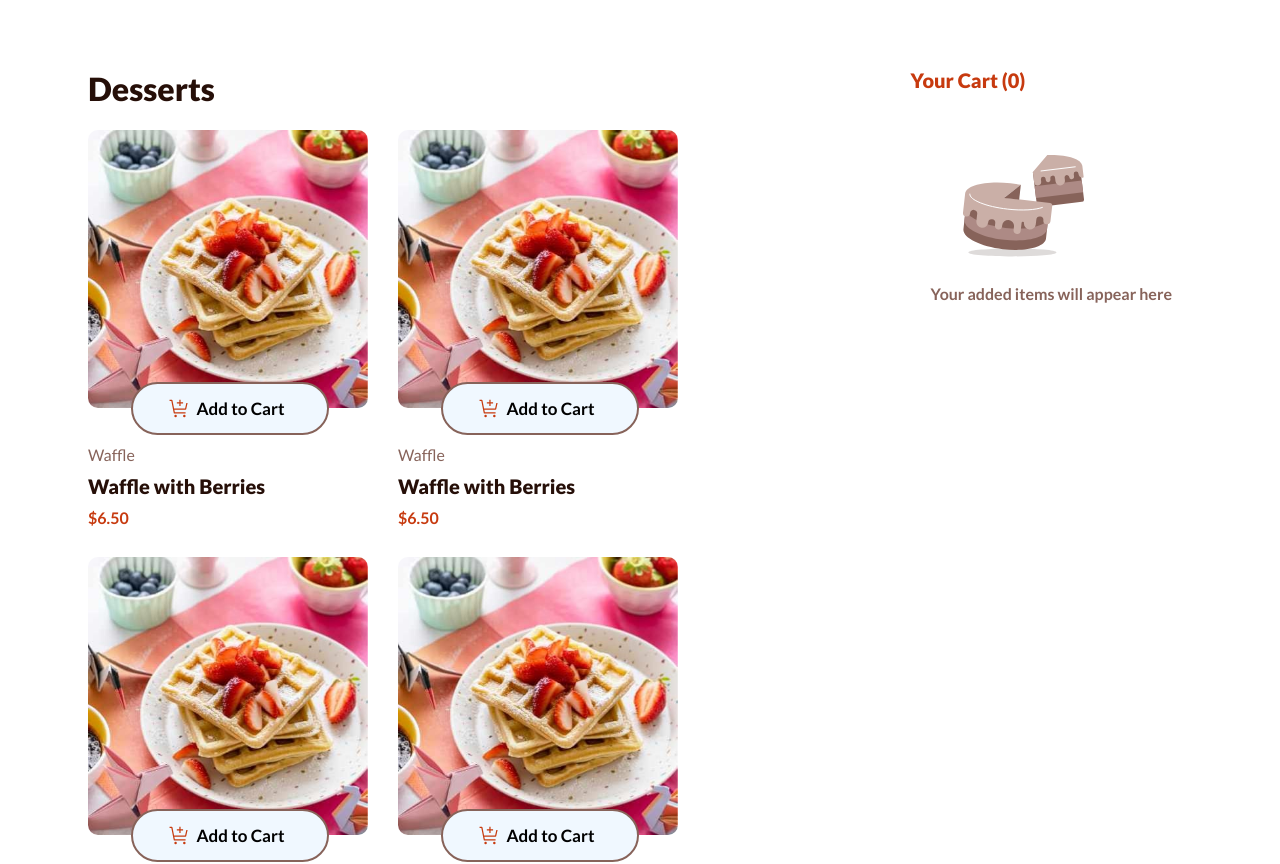
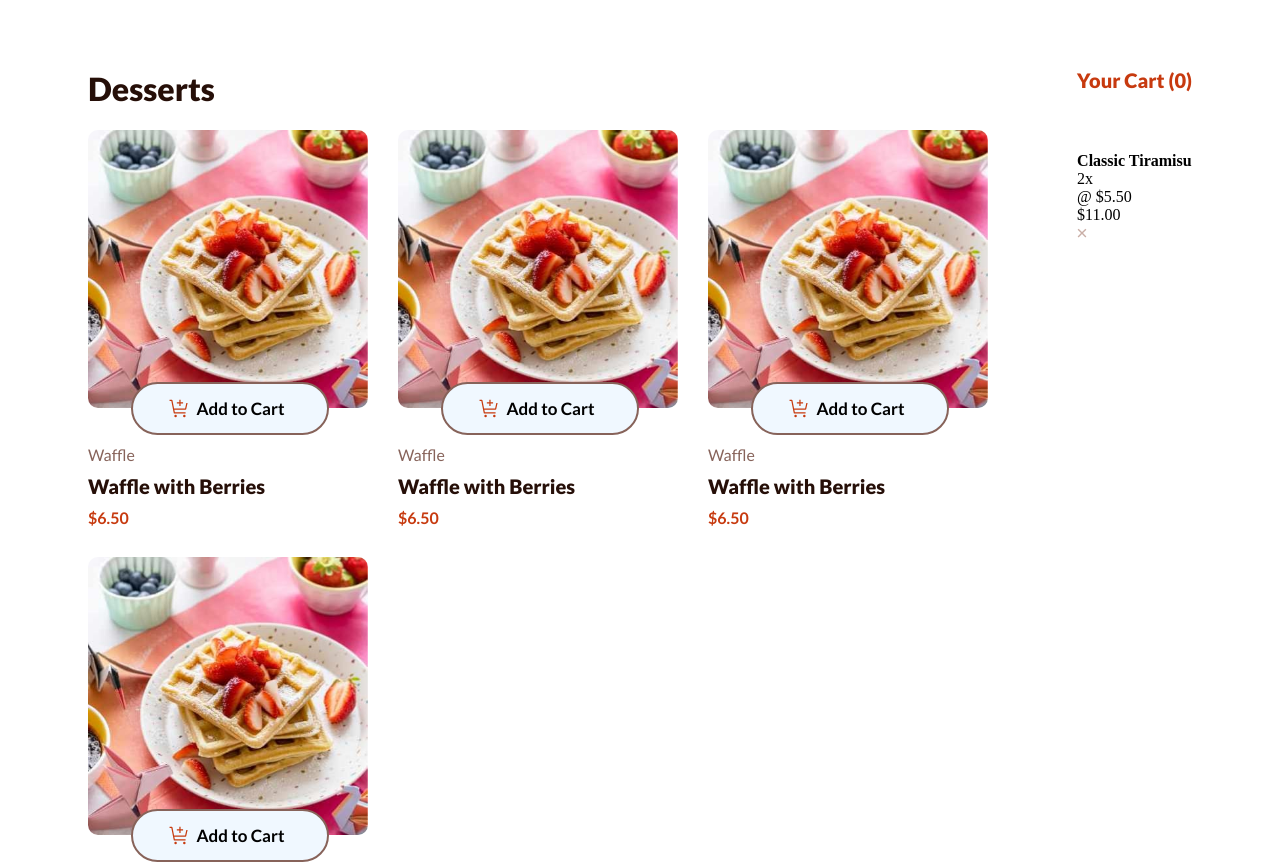
Before and after one commit to AnitaAlexieva/Product-List, a React (Vite) app in the folder client/: page / in a window 1280 px wide. Shown: the top 864 px of the page. Built offline with nearby package versions, Linux system fonts and the light colour scheme; a web font is replaced by a local one.

Commit message:
Create full-cart

```diff
--- a/client/src/components/DessertsPage.jsx
+++ b/client/src/components/DessertsPage.jsx
@@ -17,9 +17,24 @@ export default function DessertsPage() {
           <div className="cart-container">
             <h3>Your Cart (0)</h3>
             <div className="cart">
-              <div className="emty-cart">
+              {/* <div className="emty-cart">
               <img className="empty-img" src="\images\illustration-empty-cart.svg" alt="emty" />
               <p className="empty-p">Your added items will appear here </p>
+              </div> */}
+            </div>
+            <div className="cart-2">
+              <div className="full-cart">
+                <div className="cart-descr">
+                    <h4>Classic Tiramisu</h4>
+                    <div className="item-quantity">
+                      <p className="quantity">2x</p>
+                      <p className="one-price">@ $5.50</p>
+                      <p className="all-price">$11.00</p>
+                    </div>
+                </div>
+                <div className="close-mark">
+                  <img src="\images\icon-remove-item.svg" alt="close" />
+                </div>
               </div>
             </div>
           </div>
```
